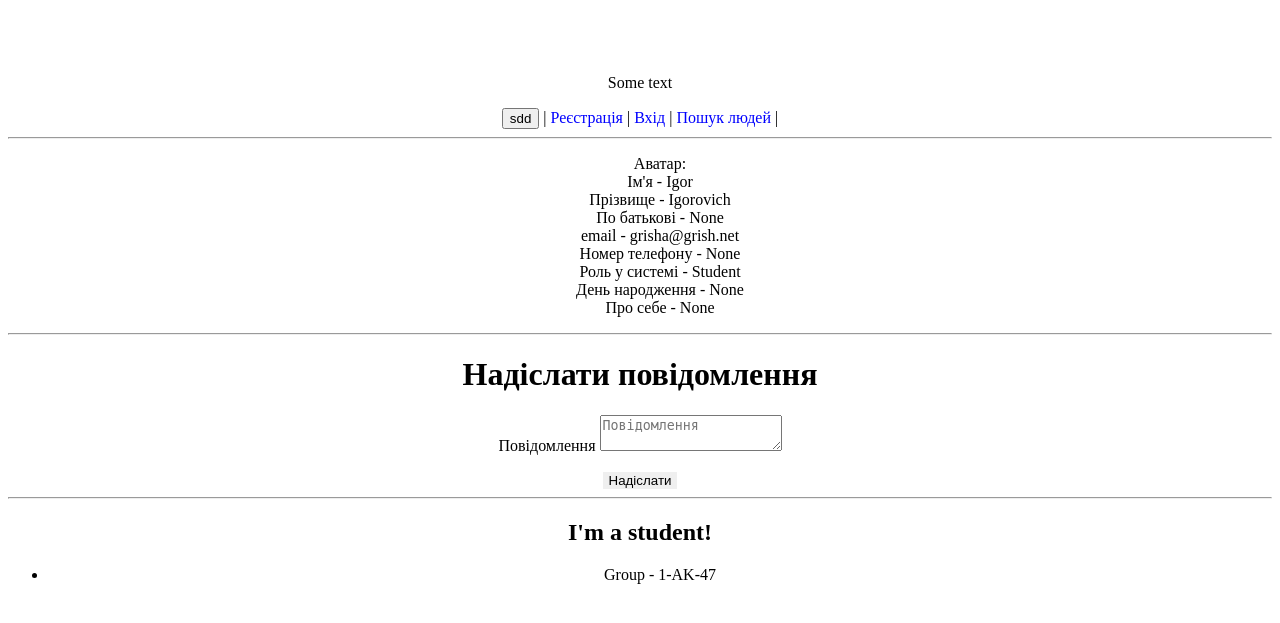
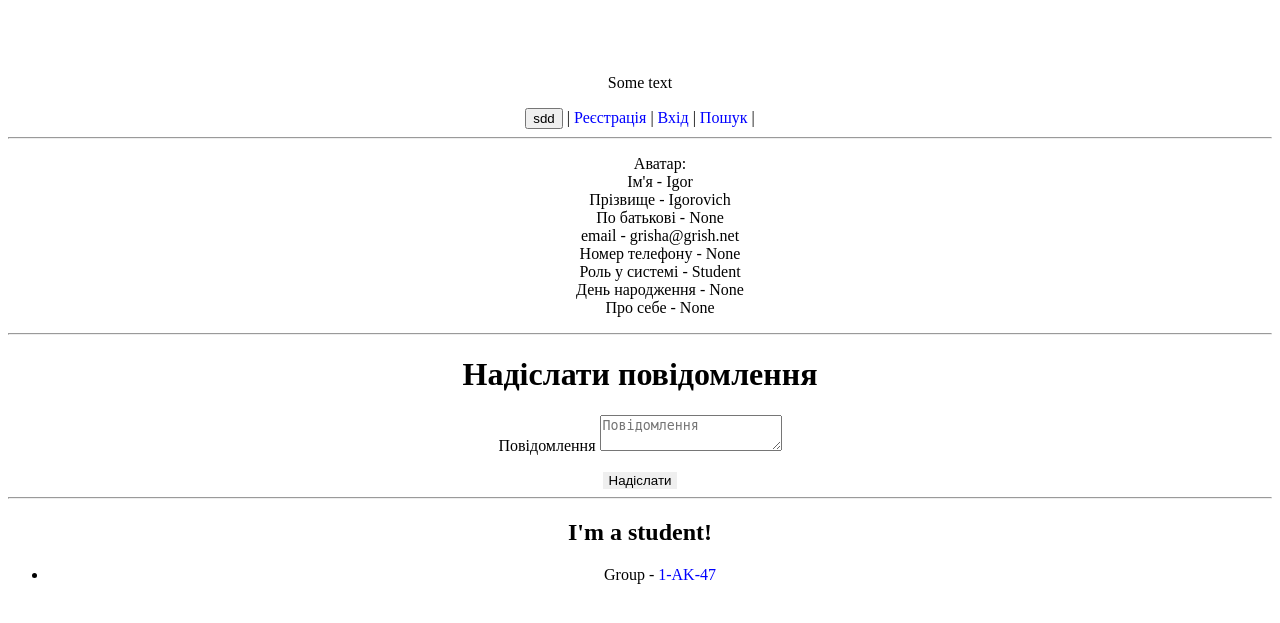
Before and after one commit to NackiE23/electronic-journal, a Django app: page /profile/43/ in a window 1280 px wide. Shown: the top 623 px of the page. Run offline with Django 4.2, Linux system fonts and the light colour scheme; data comes from the database, SQL or seed files in the repository; both versions use the stored data as it was after the commit; tables that the repository leaves empty hold one stand-in row (values such as "Sample post"); parts of the project's set-up code (start-up, migrations or seed data) failed here and were passed over.

Commit message:
Some changes

```diff
--- a/electronic_journal/journal/static/journal/styles.css
+++ b/electronic_journal/journal/static/journal/styles.css
@@ -64,3 +64,8 @@
     right: 10px;
     transition: 5s;
 }
+
+.small-profile-image {
+    width: 40px;
+    height: 40px;
+}
--- a/electronic_journal/journal/templates/journal/base.html
+++ b/electronic_journal/journal/templates/journal/base.html
@@ -33,7 +33,7 @@
 {% if user.is_admin %}
 <a type="button" href="{% url 'admin_settings' %}">Налаштування</a>
 {% endif %}
-<a type="button" href="{% url 'find_person' %}">Пошук людей</a> |
+<a type="button" href="{% url 'find_person' %}">Пошук</a> |
 <hr>
 {% endblock %}
 
--- a/electronic_journal/journal/templates/journal/find_person.html
+++ b/electronic_journal/journal/templates/journal/find_person.html
@@ -11,7 +11,7 @@
 {% if results %}
 <ul>
 {% for element in results %}
-    <li>{% if element.avatar %}<img src="{{ element.avatar.url }}" width="40px" height="40px" >{% endif %}
+    <li>{% if element.avatar %}<img src="{{ element.avatar.url }}" class="small-profile-image" >{% endif %}
         {{ element.get_name }} -> <a href="{{ element.get_absolute_url }}">Профіль</a></li>
 {% endfor %}
 </ul>
--- a/electronic_journal/journal/templates/journal/group.html
+++ b/electronic_journal/journal/templates/journal/group.html
@@ -6,7 +6,8 @@
 
 <ol>Members:
 {% for member in members %}
-<li><a href="{{ member.user.get_absolute_url }}">{{ member }}</a></li>
+<li>{% if member.user.avatar %}<img src="{{ member.user.avatar.url }}" class="small-profile-image" >{% endif %}
+    <a href="{{ member.user.get_absolute_url }}">{{ member }}</a></li>
 {% endfor %}
 </ol>
 
--- a/electronic_journal/journal/templates/journal/profile.html
+++ b/electronic_journal/journal/templates/journal/profile.html
@@ -47,7 +47,7 @@
 {% elif cur_user.role == "Student" %}
     <h2>I'm a student!</h2>
     <ul>
-        <li>Group - {{ cur_user.student.group }}</li>
+        <li>Group - <a href="{{ cur_user.student.group.get_absolute_url }}">{{ cur_user.student.group }}</a></li>
     </ul>
 
 {% else %}
```
Also changed, not shown: electronic_journal/db.sqlite3.
